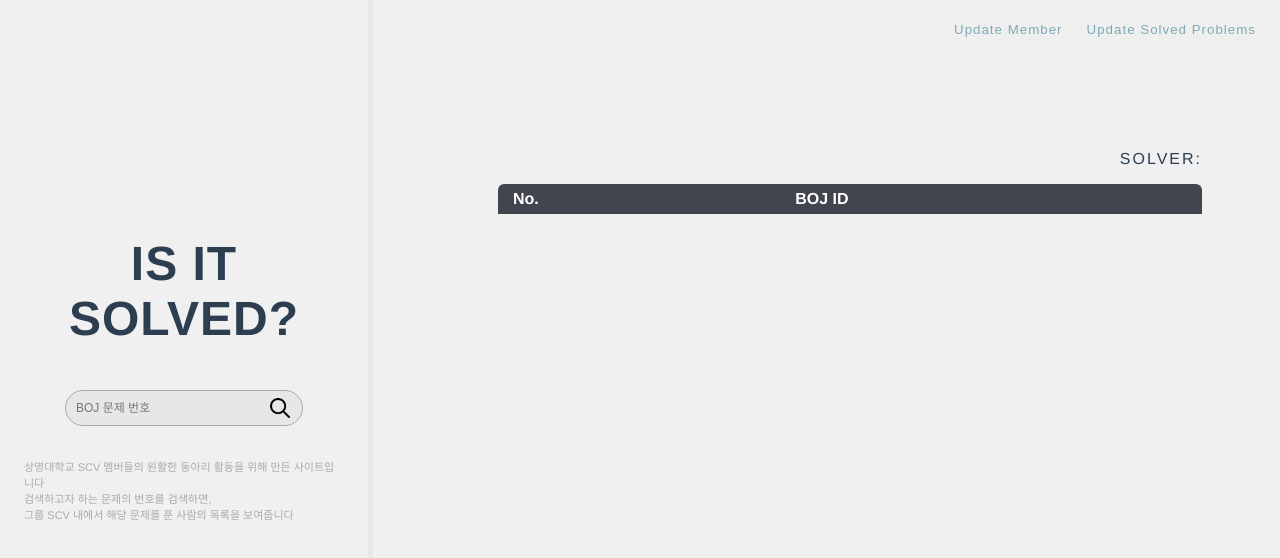
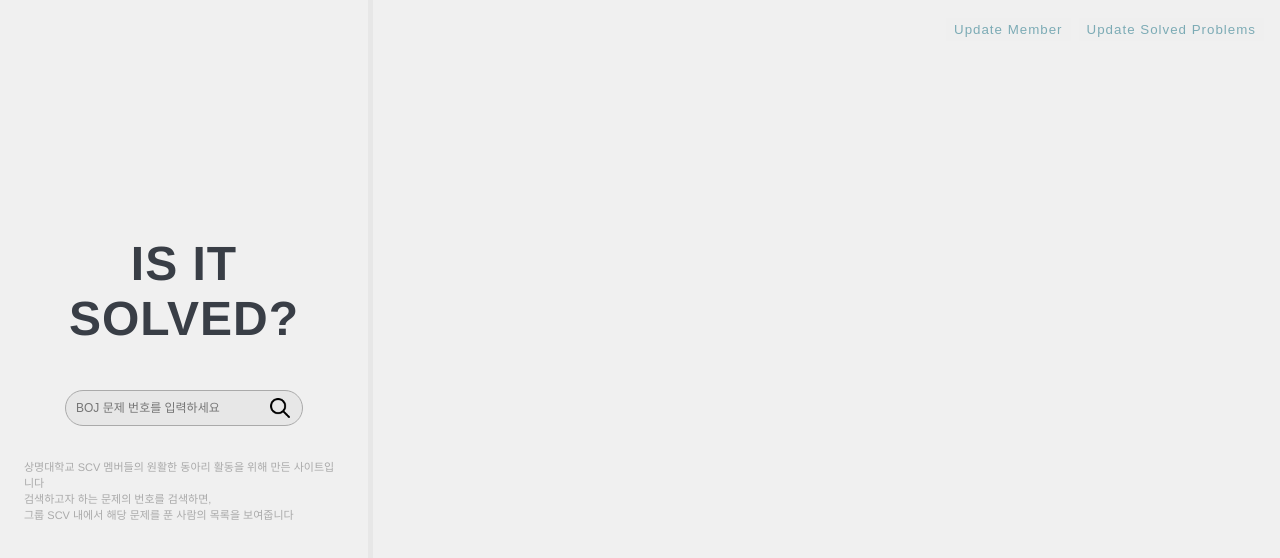
Before and after one commit to jwo29/find-solver, a Vue app in the folder frontend/: page / in a window 1280 px wide. Shown: the top 558 px of the page. Built offline with nearby package versions, Linux system fonts and the light colour scheme.

Commit message:
[수정] table 가시성 수정

```diff
--- a/frontend/public/stylesheet.css
+++ b/frontend/public/stylesheet.css
@@ -41,7 +41,7 @@ body {
     }
 
     #side {
-        min-height: 100vh;
+        height: 80%;
         width: 60%;
         float: right;
         padding: 16px;
@@ -86,6 +86,11 @@ body {
 
 }
 
+.link-tag {
+    text-decoration: none;
+    color: #393E46;
+}
+
 .main-desc {
     font-size: 11px;
     text-align: left;
@@ -118,9 +123,9 @@ body {
 }
 
 #board {
-    height: 70%;
+    margin: auto;
     margin-top: 35px;
-    padding: 32px;
+    width: 100%;
 }
 
 .search-section {
@@ -154,12 +159,16 @@ input {
 }
 
 table {
-    margin: auto;
-    border-collapse: separate;
+    width: 100%;
+    border-collapse: collapse;
     border-spacing: 0;
-    width: 100%;
-    height: 200px;
 }
+
+tbody {
+    height: 400px;
+    overflow: auto;
+}
+
 th,
 td {
   padding: 6px 15px;
--- a/frontend/src/components/BoardView.vue
+++ b/frontend/src/components/BoardView.vue
@@ -1,7 +1,7 @@
 <template>
     <div id="board">
-        <table>
-        <caption class="table-caption">SOLVER: {{searchResult.solver_num}}</caption>
+        <table v-if="searchResult.solvers != null">
+        <caption class="table-caption">Solver list for <b>{{problemNo}}</b>: {{searchResult.solver_num}}</caption>
           <thead>
             <tr>
               <th>No.</th>
@@ -22,11 +22,14 @@
 export default {
   name: 'BoardView',
   props: {
+    problemNo: {
+        type: String
+    },
     searchResult: {
         type: Object,
         default: () => {
             return {
-                solvers: [],
+                solvers: null,
                 solver_num: 0,
                 result: 0
             }
--- a/frontend/src/components/MainView.vue
+++ b/frontend/src/components/MainView.vue
@@ -5,9 +5,9 @@
             <button class="menu-button" v-on:click="updateProblem">Update Solved Problems</button>
         </div>
         <div id="main">
-            <h1 id="main-title">IS IT SOLVED?</h1>
+            <h1 id="main-title"><a class="link-tag" href="/">IS IT SOLVED?</a></h1>
             <div class="search-section">
-                <input type="text" @change="input" @keyup.enter="searchSolver" placeholder="BOJ 문제 번호">
+                <input type="text" @change="input" @keyup.enter="searchSolver" placeholder="BOJ 문제 번호를 입력하세요">
                 <!-- <button v-on:click="searchSolver">검색</button> -->
                 <img class="search-icon" src="../assets/search.png" v-on:click="searchSolver">
             </div>
@@ -18,7 +18,7 @@
             </p>
         </div>
         <div id="side">
-            <BoardView :searchResult="searchResult"></BoardView>
+            <BoardView :searchResult="searchResult" :problemNo="problemNo"></BoardView>
         </div>
     </div>
 </template>
```
